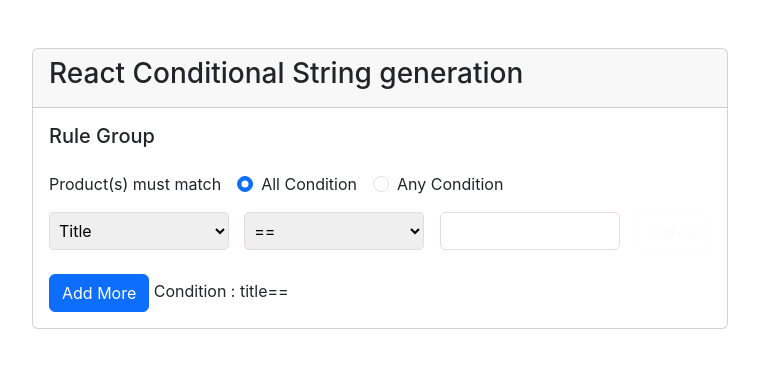
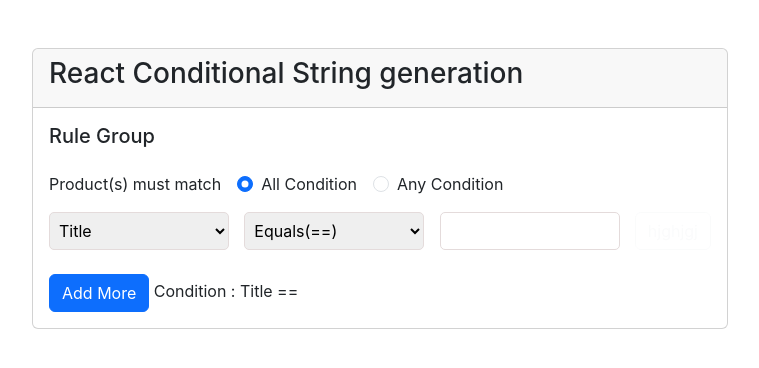
Before and after one commit to Rita-cedcoss/String_Generation, a React (Create React App) app: page / in a window 1280 px wide. Shown: the top 368 px of the page, without its empty margins (260-1019 px from the left). Built offline with nearby package versions, Linux system fonts and the light colour scheme.

Commit message:
modification done

```diff
--- a/src/string_generation/StringGeneration.tsx
+++ b/src/string_generation/StringGeneration.tsx
@@ -1,5 +1,7 @@
 import React, { useRef, useState } from "react";
+
 const StringGeneration = () => {
+
   let keysValue = {
     Title: "String",
     Quantity: "number",
@@ -7,19 +9,19 @@ const StringGeneration = () => {
     Brand: "string",
   };
   let stringCondition = [
-    "==",
-     "!=",
-    "%LIKE%",
-     "!%LIKE%",
+    "Equals(==)",
+    "Not Equals(!=)",
+    "Contain(%LIKE%)",
+    "Not Contain(!%LIKE%)",
   ];
   let intConditions = [
-    "==",
-    "!=",
-    "<=",
-    " >= ",
+    "Equals(==)",
+    "Not Equals(!=)",
+    "Less Than Equal to(<=)",
+    "Greater than Equal To(>=)",
   ];
   const [arr, setArr] = useState<any>([
-    { content: "title", condition: "==", quantity: "" },
+    { content: "Title", condition: "==", quantity: "" },
   ]);
   const [selCondition, setConditions] = useState<any>("All Condition");
   const selectRef1 = useRef<any>([]);
@@ -34,12 +36,14 @@ const StringGeneration = () => {
   };
   // for selecthandler key
   const selectHandler = (e: any, i: number) => {
+
     arr[i].content = e.target.value;
     console.log(selectRef1.current[i].value);
     setArr([...arr]);
   };
   // for selecthandler condition
   const conditionHandler = (e: any, i: number) => {
+    console.log(e.target.value)
     arr[i].condition = e.target.value;
     setArr([...arr]);
   };
@@ -55,7 +59,7 @@ const StringGeneration = () => {
     if (arr[arr.length - 1].quantity == "") {
       alert("Please fill the field");
     } else {
-      arr.push({ content: "title", condition: "==", quantity: "" });
+      arr.push({ content: "Title", condition: "==", quantity: "" });
       setArr([...arr]);
     }
   };
@@ -65,14 +69,14 @@ const StringGeneration = () => {
     arr.splice(i, 1);
     setArr([...arr]);
   };
-  const conditionRender=()=>{
-    let stringCondition=" ";
-    let selconditions=selCondition=="All Condition"? "&&":"||";
-    arr.map((item:any)=>{
-      stringCondition+=item.content+item.condition+item.quantity+selconditions
-    })
-    return stringCondition.substring(0,stringCondition.length-2);
-  }
+  const conditionRender = () => {
+    let stringCondition = " ";
+    let selconditions = selCondition == "All Condition" ? "&&" : "||";
+    arr.map((item: any) => {
+      stringCondition +=item.content +" "+ item.condition+" "+ item.quantity + selconditions;
+    });
+    return stringCondition.substring(0, stringCondition.length - 2);
+  };
   return (
     <div className="container p-5 ">
       <div className="col-8 m-auto">
@@ -107,7 +111,12 @@ const StringGeneration = () => {
               </div>
             </div>
             {arr.map((item: any, i: number) => {
-              let selConditions : string[]=(item.content=="Title" || item.content=="Brand")?stringCondition:intConditions;
+              let selConditions: string[];
+              selConditions =
+                item.content == "Title" || item.content == "Brand"
+                  ? stringCondition
+                  : intConditions;
+              // console.log(selConditions);
               return (
                 <>
                   <div
@@ -117,7 +126,7 @@ const StringGeneration = () => {
                     <select
                       className="inp"
                       onChange={(e) => selectHandler(e, i)}
-                      ref={(ref)=>selectRef1.current[i]=ref}
+                      ref={(ref) => (selectRef1.current[i] = ref)}
                       value={item.key}
                     >
                       {Object.keys(keysValue).map((item) => {
@@ -126,12 +135,12 @@ const StringGeneration = () => {
                     </select>
                     <select
                       className="inp"
-                      ref={(ref)=>selectRef2.current[i]={ref}}
+                      ref={(ref) => (selectRef2.current[i] = { ref })}
                       onChange={(e) => conditionHandler(e, i)}
                       value={item.condition}
                     >
                       {selConditions.map((item: any) => {
-                        return <option>{item}</option>;
+                        return <option value={item.substring(item.indexOf('(')+1,item.length-1)}>{item}</option>;
                       })}
                     </select>
                     <input
```
